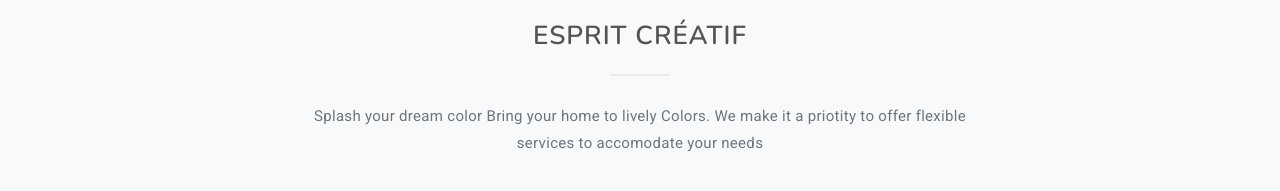
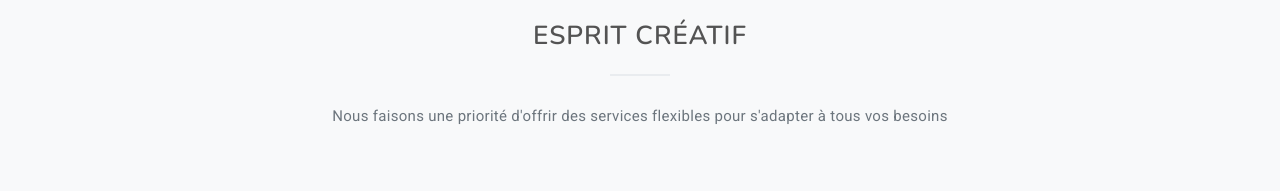
Before and after one commit to MrKhono/arcades-website, a plain HTML site: page index.html in a window 1280 px wide. Shown: the part 5041-5232 px from the top of the page. Drawn offline with nearby package versions, Linux system fonts and the light colour scheme; files that its build step writes are made by us from their sources.

Commit message:
text d'equipe

```diff
--- a/index.html
+++ b/index.html
@@ -1107,9 +1107,7 @@
               <i class="mdi mdi-account-multiple text-custom h2"></i>
               <h4 class="title text-uppercase mt-3 mb-5">Esprit Créatif</h4>
               <p class="text-muted mx-auto para-desc mb-0">
-                Splash your dream color Bring your home to lively Colors. We
-                make it a priotity to offer flexible services to accomodate your
-                needs
+                Nous faisons une priorité d'offrir des services flexibles pour s'adapter à tous vos besoins
               </p>
             </div>
           </div>
```
